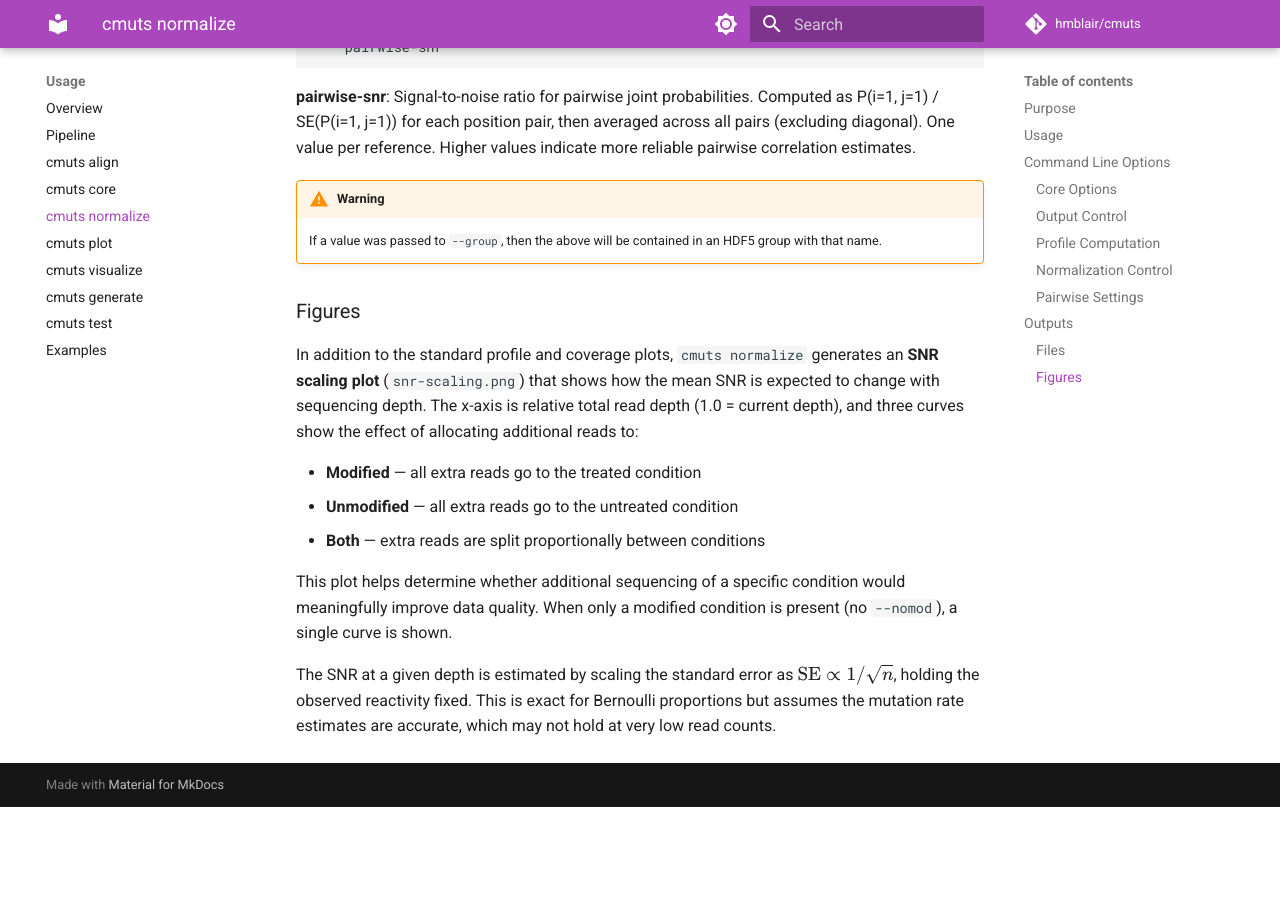
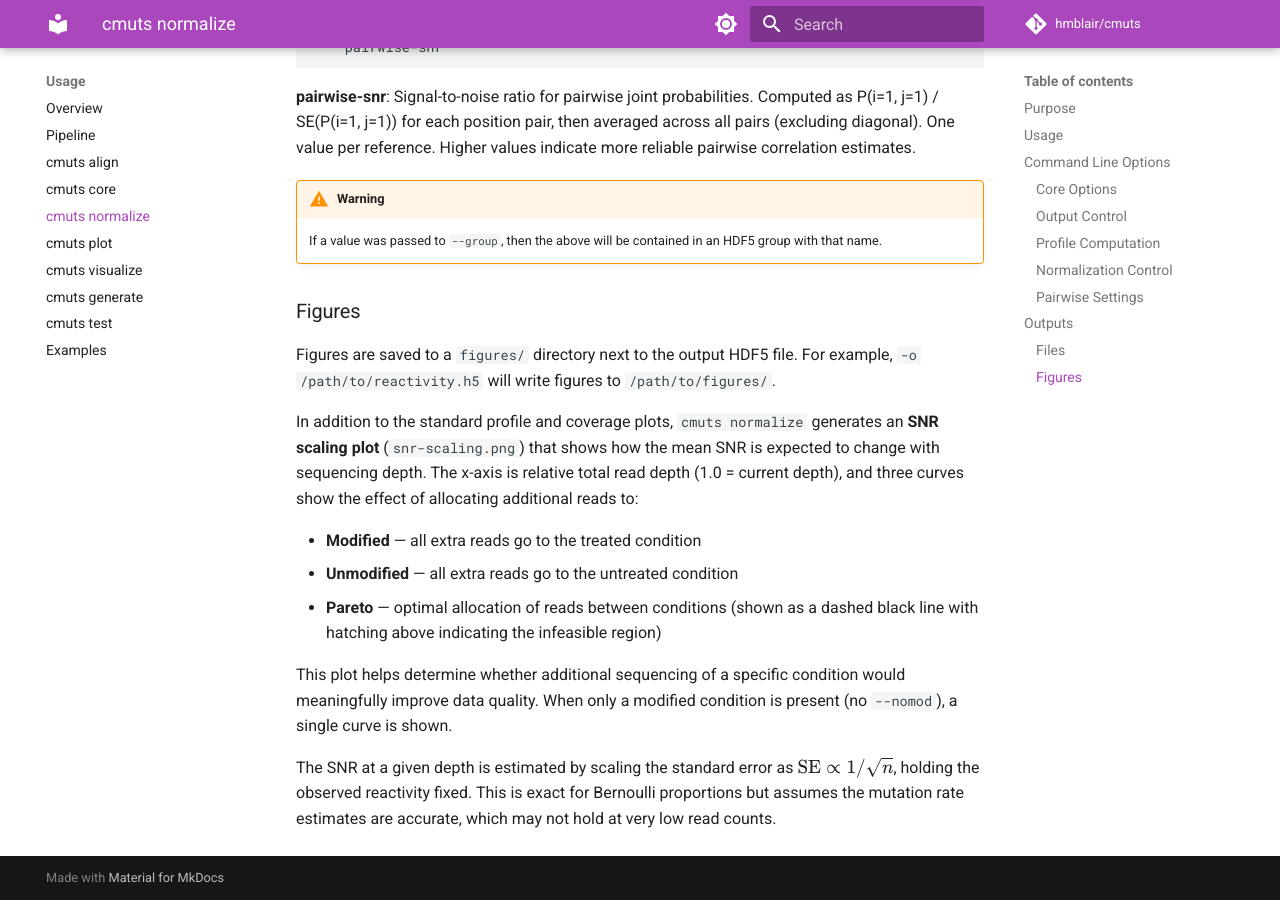
Before and after one commit to hmblair/cmuts, an MkDocs documentation site: the page built from docs/usage/cmuts-normalize.md, in a window 1280 px wide and 900 px high, scrolled down 3006 px. Built offline with MkDocs 1.6.1 and Material for MkDocs 9.7.7, drawn with Linux system fonts in a browser that asks for light colours; comment, search, counter and statistics services are not loaded; before the commit the page ends 3813 px from its top, so only the background shows below that.

Commit message:
Write figures next to output HDF5, not relative to cwd

```diff
--- a/docs/usage/cmuts-normalize.md
+++ b/docs/usage/cmuts-normalize.md
@@ -120,11 +120,13 @@ In the case where 2D data was also present in the input, the output HDF5 file wi
 
 ### Figures
 
+Figures are saved to a `figures/` directory next to the output HDF5 file. For example, `-o /path/to/reactivity.h5` will write figures to `/path/to/figures/`.
+
 In addition to the standard profile and coverage plots, `cmuts normalize` generates an **SNR scaling plot** (`snr-scaling.png`) that shows how the mean SNR is expected to change with sequencing depth. The x-axis is relative total read depth (1.0 = current depth), and three curves show the effect of allocating additional reads to:
 
 - **Modified** — all extra reads go to the treated condition
 - **Unmodified** — all extra reads go to the untreated condition
-- **Both** — extra reads are split proportionally between conditions
+- **Pareto** — optimal allocation of reads between conditions (shown as a dashed black line with hatching above indicating the infeasible region)
 
 This plot helps determine whether additional sequencing of a specific condition would meaningfully improve data quality. When only a modified condition is present (no `--nomod`), a single curve is shown.
 
```
Also changed, not shown: 1 other file.
